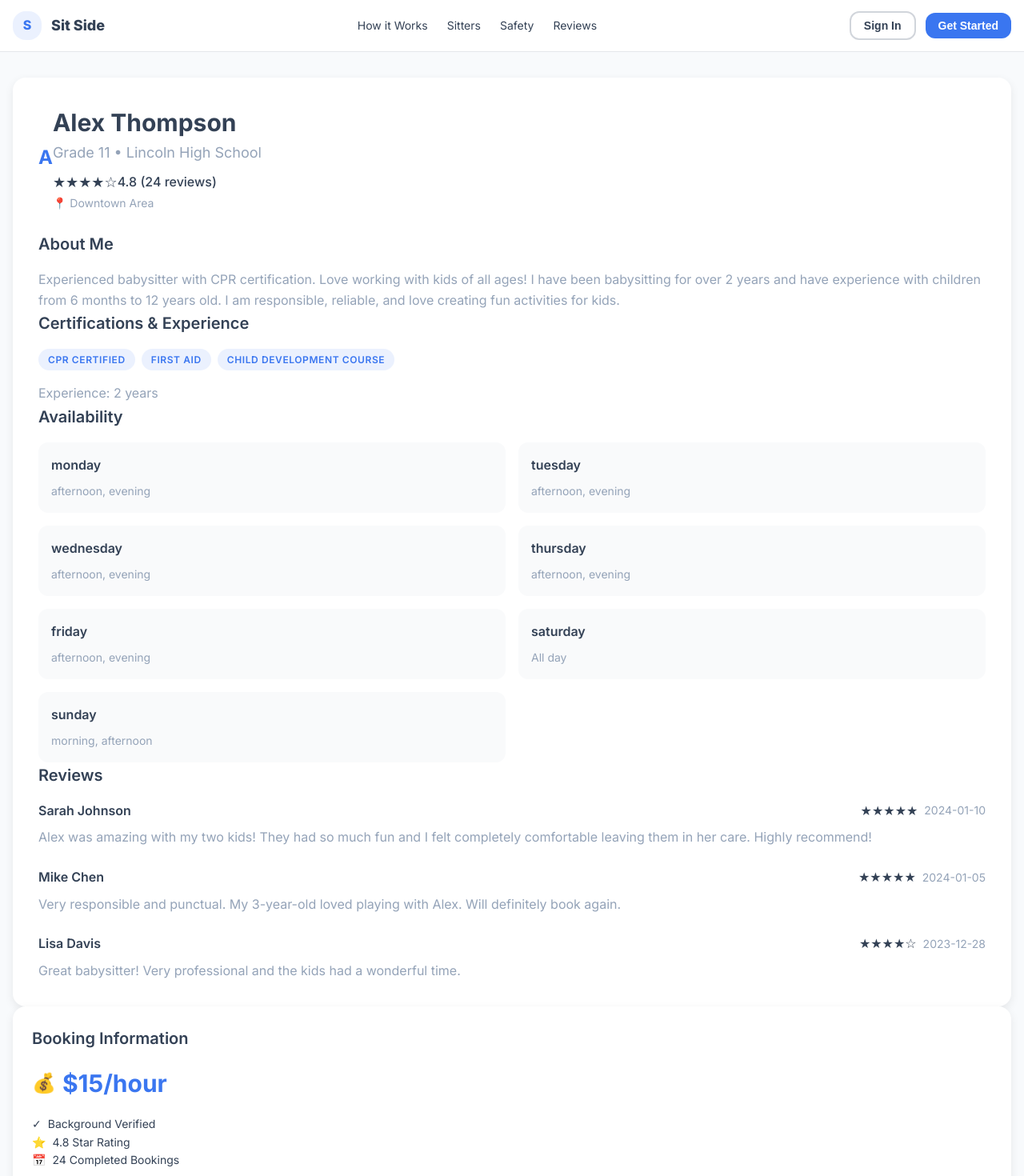
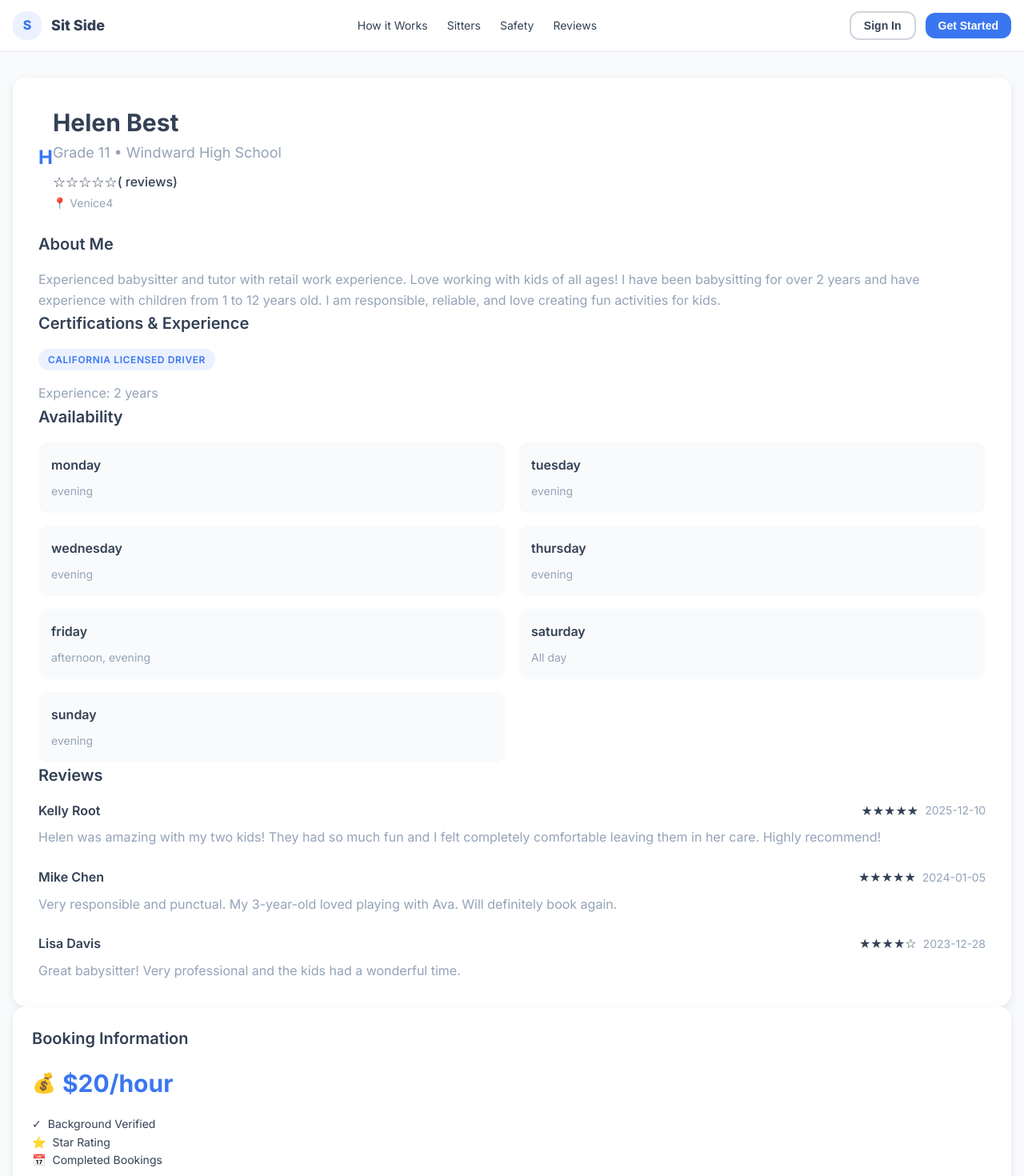
Before and after one commit to helenebest/Sit-Side, a React (Create React App) app: page /student/1 in a window 1280 px wide. Shown: the top 1470 px of the page at 80% size. Built offline with nearby package versions, Linux system fonts and the light colour scheme; no server answers.

Commit message:
fix names - #2

```diff
--- a/src/pages/StudentProfile.js
+++ b/src/pages/StudentProfile.js
@@ -12,43 +12,41 @@ const StudentProfile = () => {
   // Mock student data - in real app, this would be fetched based on ID
   const student = {
     id: parseInt(id),
-    name: 'Alex Thompson',
-    school: 'Lincoln High School',
+    name: 'Helen Best',
+    school: 'Windward High School',
     grade: 11,
-    rating: 4.8,
-    reviewCount: 24,
-    hourlyRate: 15,
-    location: 'Downtown Area',
-    bio: 'Experienced babysitter with CPR certification. Love working with kids of all ages! I have been babysitting for over 2 years and have experience with children from 6 months to 12 years old. I am responsible, reliable, and love creating fun activities for kids.',
-    certifications: ['CPR Certified', 'First Aid', 'Child Development Course'],
+    hourlyRate: 20,
+    location: 'Venice4',
+    bio: 'Experienced babysitter and tutor with retail work experience. Love working with kids of all ages! I have been babysitting for over 2 years and have experience with children from 1 to 12 years old. I am responsible, reliable, and love creating fun activities for kids.',
+    certifications: ['California Licensed Driver'],
     availability: {
-      monday: { morning: false, afternoon: true, evening: true },
-      tuesday: { morning: false, afternoon: true, evening: true },
-      wednesday: { morning: false, afternoon: true, evening: true },
-      thursday: { morning: false, afternoon: true, evening: true },
+      monday: { morning: false, afternoon: false, evening: true },
+      tuesday: { morning: false, afternoon: false, evening: true },
+      wednesday: { morning: false, afternoon: false, evening: true },
+      thursday: { morning: false, afternoon: false, evening: true },
       friday: { morning: false, afternoon: true, evening: true },
       saturday: { morning: true, afternoon: true, evening: true },
-      sunday: { morning: true, afternoon: true, evening: false },
+      sunday: { morning: false, afternoon: false, evening: true },
     },
     experience: '2 years',
-    phone: '(555) 123-4567',
-    email: 'alex.thompson@email.com',
+    phone: '(917) 837-3801',
+    email: 'helbybest@gmail.com',
   };
 
   const reviews = [
     {
       id: 1,
-      parentName: 'Sarah Johnson',
+      parentName: 'Kelly Root',
       rating: 5,
-      date: '2024-01-10',
-      comment: 'Alex was amazing with my two kids! They had so much fun and I felt completely comfortable leaving them in her care. Highly recommend!',
+      date: '2025-12-10',
+      comment: 'Helen was amazing with my two kids! They had so much fun and I felt completely comfortable leaving them in her care. Highly recommend!',
     },
     {
       id: 2,
       parentName: 'Mike Chen',
       rating: 5,
       date: '2024-01-05',
-      comment: 'Very responsible and punctual. My 3-year-old loved playing with Alex. Will definitely book again.',
+      comment: 'Very responsible and punctual. My 3-year-old loved playing with Ava. Will definitely book again.',
     },
     {
       id: 3,
```
